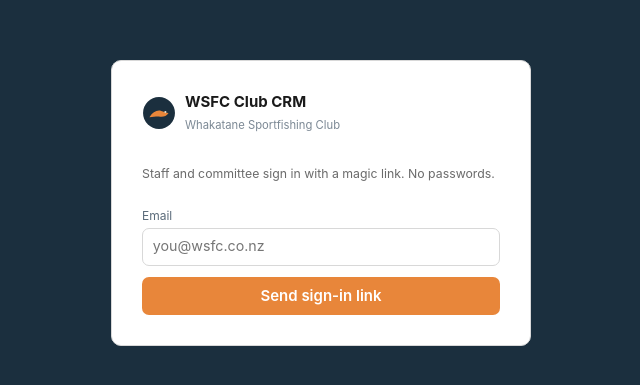
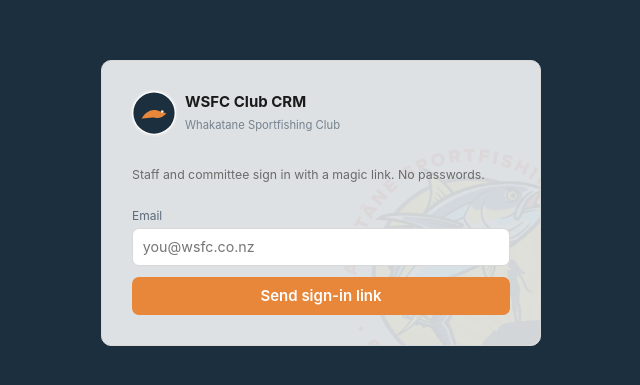
Before and after one commit to Agilestrategy/Agilestrategy-wsfc-crm, a React (Vite) app: page / in a window 1280 px wide. Shown: the part 197-582 px from the top of the page, without its empty margins (319-959 px from the left). Built offline with nearby package versions, Linux system fonts and the light colour scheme; no server answers.

Commit message:
Logo watermark behind content, translucent cards

```diff
--- a/src/index.css
+++ b/src/index.css
@@ -30,9 +30,9 @@
 
 /* Layout */
 .shell { display: grid; grid-template-columns: 230px 1fr; min-height: 100vh; }
-.sidebar { background: var(--navy); color: #fff; padding: 1.25rem 1rem; display: flex; flex-direction: column; gap: .25rem; }
+.sidebar { position: relative; z-index: 1; background: var(--navy); color: #fff; padding: 1.25rem 1rem; display: flex; flex-direction: column; gap: .25rem; }
 .brand { display: flex; align-items: center; gap: .6rem; margin-bottom: 1.25rem; }
-.brand img { width: 34px; height: 34px; }
+.brand img { width: 44px; height: 44px; border-radius: 50%; background: #fff; box-shadow: 0 0 0 2px rgba(255,255,255,.15); }
 .brand strong { font-size: 1rem; display: block; }
 .brand span { font-size: .75rem; color: var(--cream); opacity: .8; }
 .nav a { display: block; color: #e9eef2; padding: .5rem .7rem; border-radius: 7px; font-weight: 500; }
@@ -40,12 +40,20 @@
 .nav a.active { background: var(--orange); color: #fff; }
 .sidebar .foot { margin-top: auto; font-size: .75rem; color: #b9c5cf; }
 .sidebar .foot button { background: none; border: 1px solid #4b6478; color: #fff; padding: .35rem .6rem; border-radius: 6px; cursor: pointer; margin-top: .5rem; }
-.main { padding: 1.5rem 2rem; max-width: 1300px; }
+.main { padding: 1.5rem 2rem; max-width: 1300px; position: relative; isolation: isolate; }
+
+/* Club logo watermark: sits faintly behind all content, never in front of it */
+.watermark::before {
+  content: ""; position: fixed; inset: 0; z-index: -1; pointer-events: none;
+  background: url("/wsfc-logo.png") no-repeat center 55% / min(70vh, 70vw) auto;
+  opacity: .055;
+}
+.card { position: relative; }
 .page-head { display: flex; align-items: flex-end; justify-content: space-between; gap: 1rem; margin-bottom: 1.25rem; flex-wrap: wrap; }
 .page-head p { margin: .2rem 0 0; color: var(--grey); }
 
 /* Cards & grids */
-.card { background: var(--card); border: 1px solid var(--line); border-radius: var(--radius); padding: 1rem 1.15rem; }
+.card { background: rgba(255,255,255,.86); backdrop-filter: blur(2px); border: 1px solid var(--line); border-radius: var(--radius); padding: 1rem 1.15rem; }
 .grid { display: grid; gap: 1rem; }
 .grid.cols-2 { grid-template-columns: repeat(2, 1fr); }
 .grid.cols-3 { grid-template-columns: repeat(3, 1fr); }
@@ -105,7 +113,11 @@
 .timeline { padding: 0; margin: 0; }
 
 /* Login */
-.login { min-height: 100vh; display: grid; place-items: center; background: var(--navy); padding: 1rem; }
-.login .card { width: 100%; max-width: 420px; padding: 2rem; }
+.login { min-height: 100vh; display: grid; place-items: center; background: var(--navy); padding: 1rem; position: relative; isolation: isolate; }
+.login.watermark::before { opacity: .09; background-size: min(90vh, 90vw) auto; }
+.login .card { width: 100%; max-width: 440px; padding: 2rem; }
+.login .card::before { content: ""; position: absolute; inset: 0; z-index: -1; border-radius: var(--radius); background: url("/wsfc-logo.png") no-repeat right -60px bottom -60px / 260px auto; opacity: .06; pointer-events: none; }
+.login .card { position: relative; isolation: isolate; overflow: hidden; }
+.login-brand img { width: 64px; height: 64px; }
 .login .brand { color: var(--ink); }
 .login .brand span { color: var(--grey); }
```
